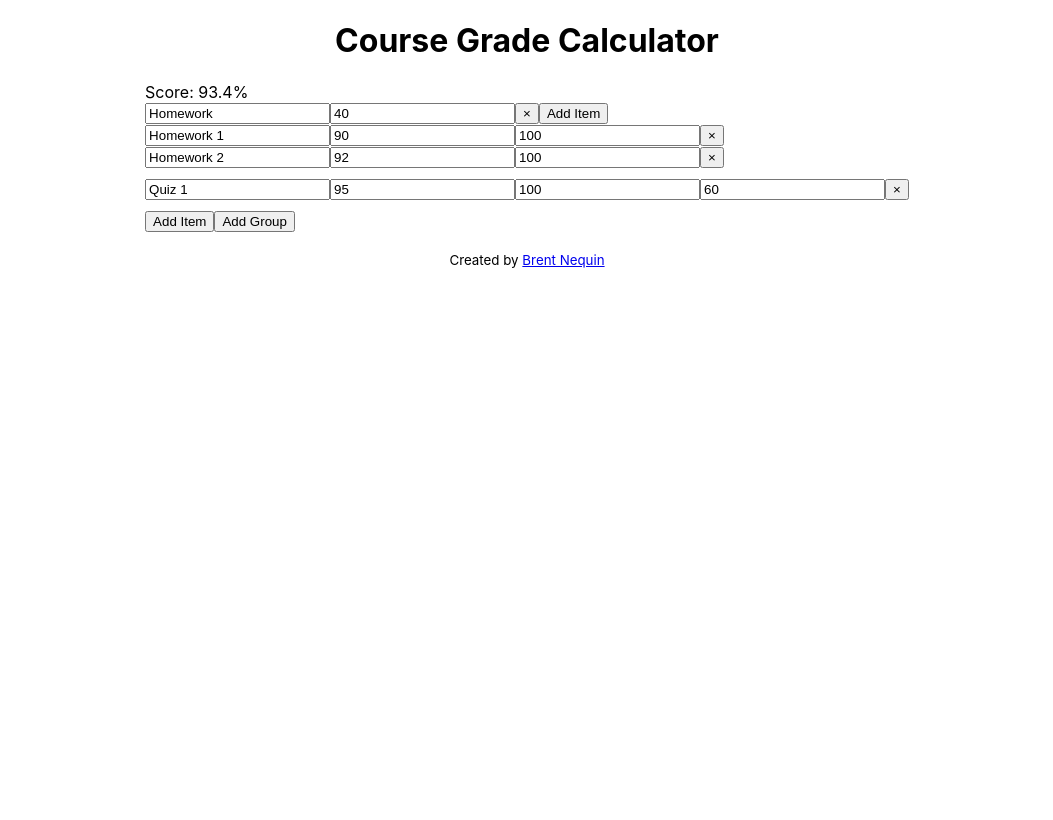
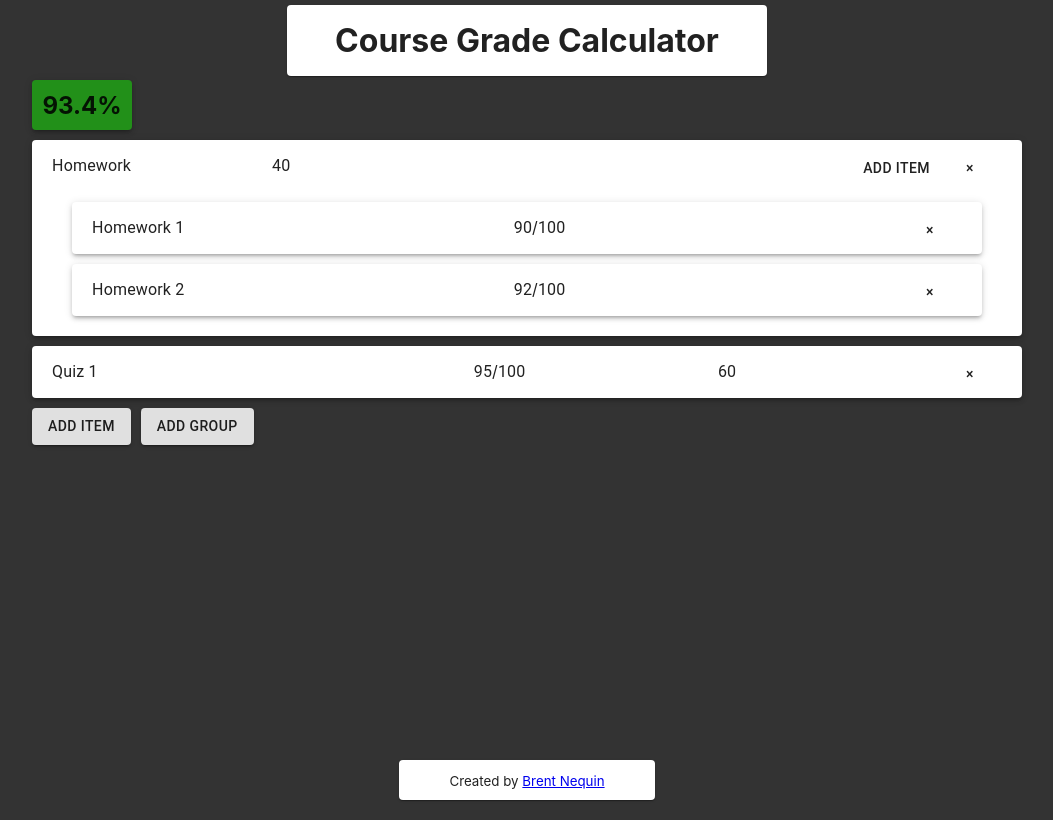
Before and after one commit to brentnequin/course-grade-calculator, a React (Create React App) app: page / in a window 1280 px wide. Shown: the whole page, without its empty margins (113-1166 px from the left). Built offline with nearby package versions, Linux system fonts and the light colour scheme.

Commit message:
updated styles, GA tag

```diff
--- a/package.json
+++ b/package.json
@@ -3,12 +3,14 @@
   "version": "0.1.0",
   "private": true,
   "dependencies": {
+    "@material-ui/core": "^4.11.3",
     "@testing-library/jest-dom": "^5.11.10",
     "@testing-library/react": "^11.2.5",
     "@testing-library/user-event": "^12.8.3",
     "react": "^17.0.2",
     "react-dom": "^17.0.2",
     "react-scripts": "4.0.3",
+    "styled-components": "^5.2.3",
     "web-vitals": "^1.1.1"
   },
   "scripts": {
--- a/src/App.css
+++ b/src/App.css
@@ -1,18 +1,23 @@
+h1 {
+  margin: 0;
+}
+
 .App {
-  width: 100%;
-  height: 100%;
+  background-color: #333;
 }
 
 .App-header {
   display: flex;
   align-items: center;
   justify-content: center;
+  height: 10vh;
 }
 
 .App-main {
   display: flex;
-  align-items: center;
   justify-content: center;
+  min-height: 80vh;
+  margin: 0 10px;
 }
 
 .App-footer {
@@ -20,11 +25,63 @@
   display: flex;
   align-items: center;
   justify-content: center;
+  height: 10vh;
 }
 
-.App-link {
+.header-wrapper {
+  margin: 1em 3em;
+}
+
+.footer-wrapper {
+  margin: 10px 50px;
+}
+
+.item-wrapper {
+  margin: 10px;
+  padding: 10px;
+}
+
+.groupName-wrapper {
+  margin: 10px;
+  padding: 10px;
+}
+
+.groupItems-wrapper {
+  margin: 10px 30px;
+  padding: 0px 10px 10px 10px;
+}
+
+.groupItem-wrapper {
+  margin: 10px;
+  padding: 10px;
 }
 
 .item:not(:last) {
   margin-bottom: 10px;
 }
+
+.score-box {
+  width: 100px;
+  height: 50px;
+  display: flex;
+  align-items: center;
+  justify-content: center;
+}
+
+.button-item-delete,
+.button-groupItem-add {
+  float: right;
+}
+
+.button-menu-add-root {
+  margin: 10px;
+}
+
+input[type="number"]::-webkit-inner-spin-button,
+input[type="number"]::-webkit-outside-spin-button {
+  display: none;
+}
+
+.input-itemScore {
+  direction: rtl;
+}
--- a/src/App.js
+++ b/src/App.js
@@ -1,17 +1,26 @@
 import './App.css';
 import GradeCalculator from './Components/GradeCalculator';
+import Paper from '@material-ui/core/Paper';
 
 function App() {
   return (
     <div className="App">
       <header className="App-header">
-        <h1>Course Grade Calculator</h1>
+        <Paper className="header-block">
+          <div className="header-wrapper">
+            <h1>Course Grade Calculator</h1>
+          </div>
+        </Paper>
       </header>
       <main className="App-main">
         <GradeCalculator />
       </main>
       <footer className="App-footer">
-        <small>Created by <a href="http://brentnequin.com">Brent Nequin</a></small>
+        <Paper>
+          <div className="footer-wrapper">
+            <small>Created by <a href="http://brentnequin.com">Brent Nequin</a></small>
+          </div>
+        </Paper>
       </footer>
     </div>
   );
--- a/src/Components/GradeCalculator.js
+++ b/src/Components/GradeCalculator.js
@@ -2,6 +2,8 @@ import React from "react";
 import Group from "./Group";
 import Item from "./Item";
 import Score from "./Score";
+import { Button } from '@material-ui/core';
+import styled from 'styled-components';
 
 function isGroup(item) {
     return "groupList" in item;
@@ -221,9 +223,13 @@ export default class GradeCalculator extends React.Component {
             <div>
                 <Score score={this.state.score} />
                 <div>{items}</div>
-                <button onClick={this.onClickAddItemButton}>Add Item</button>
-                <button onClick={this.onClickAddGroupButton}>Add Group</button>
+                <MenuButton className="button-menu-add" variant="contained" onClick={this.onClickAddItemButton}>Add Item</MenuButton>
+                <MenuButton className="button-menu-add" variant="contained" onClick={this.onClickAddGroupButton}>Add Group</MenuButton>
             </div>
         );
     }
 }
+
+const MenuButton = styled(Button)`
+    margin-right: 10px;
+`;
--- a/src/Components/Group.js
+++ b/src/Components/Group.js
@@ -1,10 +1,7 @@
 import React from "react";
 import GroupItem from "./GroupItem";
-import '../App.css';
-
-const groupStyle = {
-    marginBottom: '10px',
-}
+import { Paper, Button } from '@material-ui/core';
+import InputBase from '@material-ui/core/InputBase';
 
 export default class Group extends React.Component {
     render() {
@@ -21,25 +18,27 @@ export default class Group extends React.Component {
             />
         );
         return (
-            <div style={groupStyle}>
-                <input
+            <Paper elevation={3}>
+                <div className="groupName-wrapper">
+                    <InputBase
                         name="groupName"
                         type="text"
                         defaultValue={this.props.groupName}
                         placeholder="Group Name"
                         onChange={e => {this.props.onChangeInput(this.props.index, e.target.name, e.target.value)} }
                     />
-                <input
+                    <InputBase
                         name="groupWeight"
                         type="number"
                         defaultValue={this.props.groupWeight}
-                    placeholder="Group Weight"
+                        placeholder="Weight"
                         onChange={e => {this.props.onChangeInput(this.props.index, e.target.name, e.target.value)} }
                     />
-                <button onClick={() => {this.props.onClickDeleteButton(this.props.index)} }>×</button>
-                <button onClick={() => {this.props.onClickAddGroupItemButton(this.props.index)}} >Add Item</button>
-                {items}
+                    <Button className="button-item-delete" onClick={() => {this.props.onClickDeleteButton(this.props.index)} }>×</Button>
+                    <Button className="button-groupItem-add" onClick={() => {this.props.onClickAddGroupItemButton(this.props.index)}} >Add Item</Button>
                 </div>
+                <div className="groupItems-wrapper">{items}</div>
+            </Paper>
         )
     }
 }
--- a/src/Components/GroupItem.js
+++ b/src/Components/GroupItem.js
@@ -1,32 +1,37 @@
 import React from "react";
+import { InputBase, Paper, Button } from '@material-ui/core';
 
 export default class GroupItem extends React.Component {
     render() {
         return (
-            <div>
-                <input
+            <Paper elevation={3}>
+                <div className="groupItem-wrapper">
+                <InputBase
                     name="itemName"
                     type="text"
                     defaultValue={this.props.itemName}
                     placeholder="Item Name"
                     onChange={e => {this.props.onChangeInputGroupItem(this.props.groupIndex, this.props.index, e.target.name, e.target.value)} }
                 />
-                <input
+                <InputBase
+                    className="input-itemScore"
                     name="itemScore"
                     type="number"
                     defaultValue={this.props.itemScore}
                     placeholder="Score"
                     onChange={e => {this.props.onChangeInputGroupItem(this.props.groupIndex, this.props.index, e.target.name, e.target.value)} }
                 />
-                <input
+                /
+                <InputBase
                     name="itemScoreMax"
                     type="number"
                     defaultValue={this.props.itemScoreMax}
                     placeholder="Max"
                     onChange={e => {this.props.onChangeInputGroupItem(this.props.groupIndex, this.props.index, e.target.name, e.target.value)} }
                 />
-                <button onClick={() => {this.props.onClickDeleteButtonGroupItem(this.props.groupIndex, this.props.index)} }>×</button>
-            </div>
+                <Button className="button-item-delete" onClick={() => {this.props.onClickDeleteButtonGroupItem(this.props.groupIndex, this.props.index)} }>×</Button>
+                </div>
+            </Paper>
         );
     }
 }
--- a/src/Components/Item.js
+++ b/src/Components/Item.js
@@ -1,43 +1,46 @@
 import React from "react";
-
-const itemStyle = {
-    marginBottom: '10px',
-}
+import Paper from '@material-ui/core/Paper';
+import { InputBase, Button } from '@material-ui/core';
 
 export default class Item extends React.Component {
     render() {
         return (
-            <div style={itemStyle}>
-                <input
+            <Paper elevation={3}>
+                <div className="item-wrapper">
+                    <InputBase
+                        className="input-itemName"
                         name="itemName"
                         type="text"
                         defaultValue={this.props.itemName}
                         placeholder="Item Name"
                         onChange={e => {this.props.onChangeInput(this.props.index, e.target.name, e.target.value)} }
                     />
-                <input
+                    <InputBase
+                        className="input-itemScore"
                         name="itemScore"
                         type="number"
                         defaultValue={this.props.itemScore}
                         placeholder="Score"
                         onChange={e => {this.props.onChangeInput(this.props.index, e.target.name, e.target.value)} }
                     />
-                <input
+                    /
+                    <InputBase
                         name="itemScoreMax"
                         type="number"
                         defaultValue={this.props.itemScoreMax}
                         placeholder="Max"
                         onChange={e => {this.props.onChangeInput(this.props.index, e.target.name, e.target.value)} }
                     />
-                <input
+                    <InputBase
                         name="itemWeight"
                         type="number"
                         defaultValue={this.props.itemWeight}
                         placeholder="Weight"
                         onChange={e => {this.props.onChangeInput(this.props.index, e.target.name, e.target.value)} }
                     />
-                <button onClick={() => {this.props.onClickDeleteButton(this.props.index)} }>×</button>
+                    <Button className="button-item-delete" onClick={() => {this.props.onClickDeleteButton(this.props.index)} }>×</Button>
                 </div>
+            </Paper>
         );
     }
 }
--- a/src/Components/Score.js
+++ b/src/Components/Score.js
@@ -1,16 +1,31 @@
 import React from "react";
+import { Paper } from '@material-ui/core';
+import styled from "styled-components";
+
+function calculateGradeColor(grade) { // grade between 0 and 100
+    return `rgba(${255-Math.round((255*grade)/100)}, ${255-Math.round(255*(100-grade)/100)}, 0, 0.5)`;
+}
 
 export default class Score extends React.Component {
     constructor(props) {
         super(props);
-        this.state = {
-
-        }
+        this.state = {}
     }
 
     render() {
         return (
-            <div>Score: {100*Math.round(this.props.score * 10000) / 10000}%</div>
+            <ScoreBox score={this.props.score} className="score-box" elevation={3}>
+                <h2>
+                    {100*Math.round(this.props.score * 10000) / 10000}%
+                </h2>
+            </ScoreBox>
         );
     }
+    componentDidUpdate() {
+        console.log(Math.round(this.props.score*100));
+    }
 }
+
+const ScoreBox = styled(Paper)`
+    background-color: ${props => props.score <= 100 && props.score >= 0 ? calculateGradeColor(Math.round(100*props.score)) : 'white'};
+`;
```
Also changed, not shown: 1 other file (tests, documents, lock files or other folders). Lines whose indentation alone changed are shown as unchanged.
